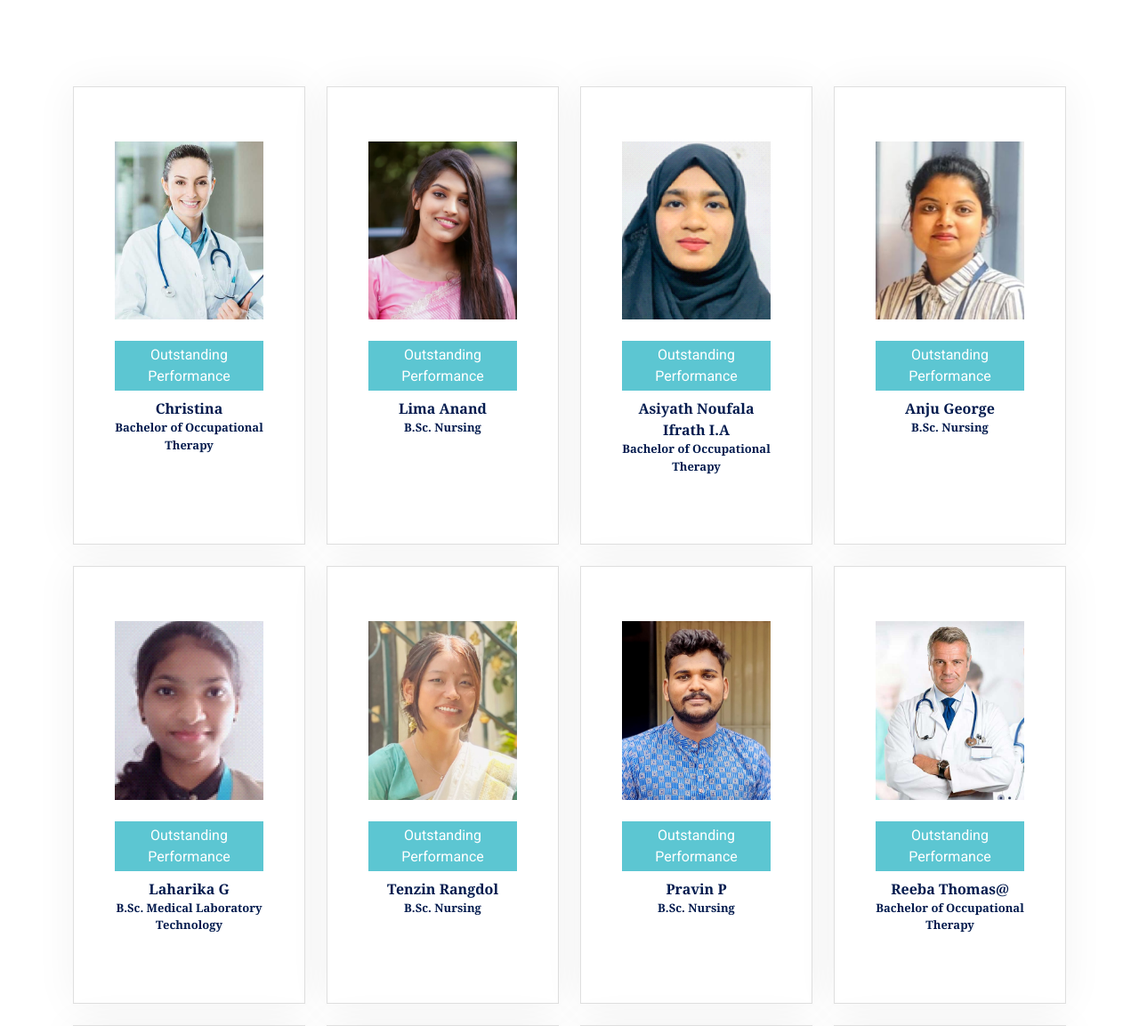
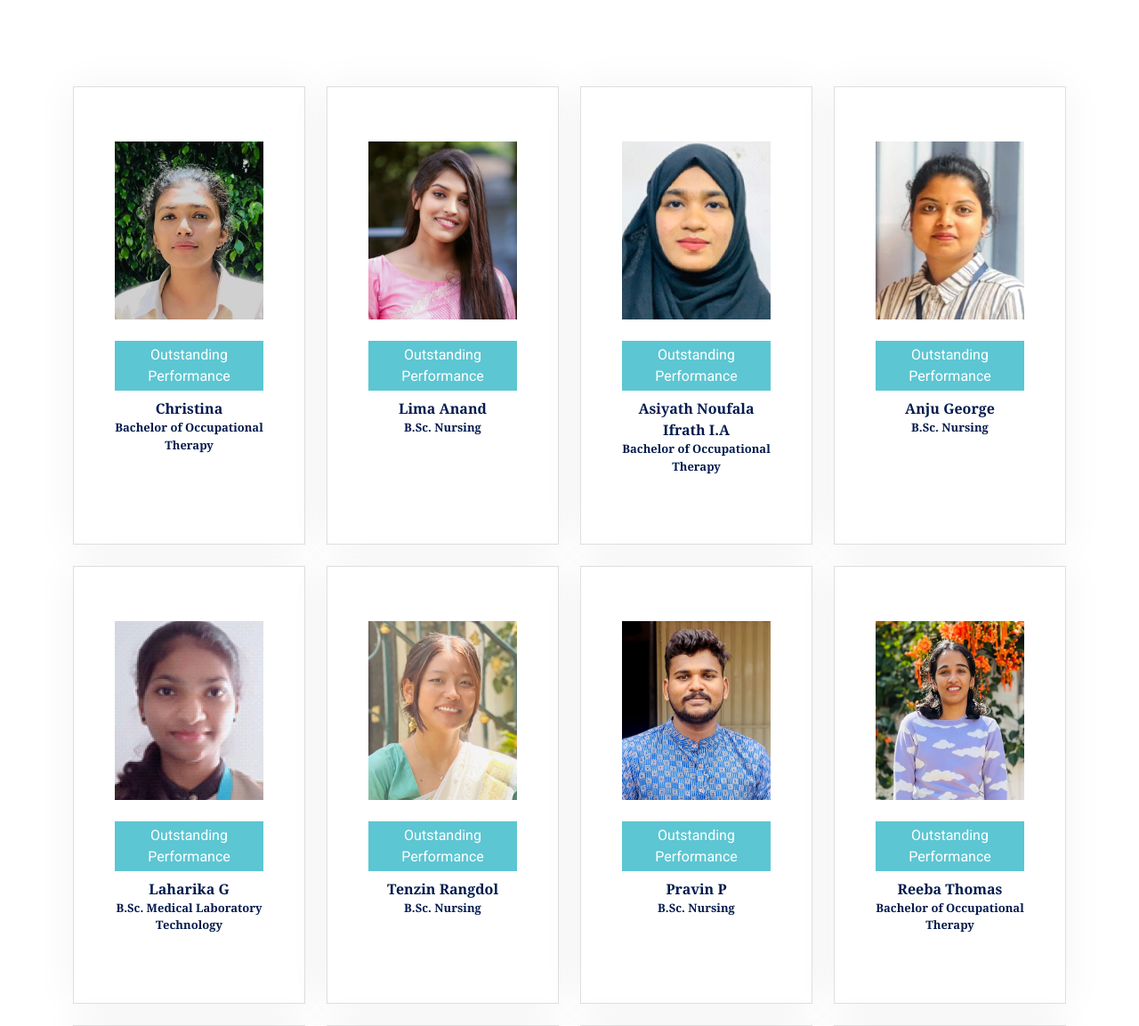
Before and after one commit to Hafis-jafoor/heritage-city-college-django, a Django app: page /testimonials/ in a window 1280 px wide. Shown: the part 1069-2222 px from the top of the page at 89% size. Run offline with Django 5.2, Linux system fonts and the light colour scheme; some libraries are stand-ins or nearby versions; some web fonts are replaced.

Commit message:
11/03/2024

```diff
--- a/heritage_city_college/templates/testimonials.html
+++ b/heritage_city_college/templates/testimonials.html
@@ -174,7 +174,7 @@
             <div class="col-lg-3 col-md-6 wow fadeInUp" data-wow-delay="0.1s">
                 <div class="card service-item">
                     <div class="card-body">
-                        <img src="{% static 'img/team-2.jpg' %}" class="img-fluid mb-4" alt="Pathology Testing">
+                        <img src="{% static 'img/christina.png' %}" class="img-fluid mb-4" alt="Pathology Testing">
                         <p class="mb-2 p-1 text-center" style="color: white; left: 0; width: 100%; background:#5CC6D2;">Outstanding Performance</p>
                         <p class="text-dark mb-0 text-center" style="font-family: Cambria, Cochin, Georgia, Times, 'Times New Roman', serif; font-weight: bold;">Christina </p>
                         <p class="text-dark mt-0 text-center" style="font-family: Cambria, Cochin, Georgia, Times, 'Times New Roman', serif; font-weight: bold; font-size: 13px;">Bachelor of Occupational Therapy</p>
@@ -254,9 +254,9 @@
             <div class="col-lg-3 col-md-6 wow fadeInUp" data-wow-delay="0.5s">
                 <div class="card service-item">
                     <div class="card-body">
-                        <img src="{% static 'img/team-3.jpg' %}" class="img-fluid mb-4" alt="Blood Tests">
+                        <img src="{% static 'img/reeba.png' %}" class="img-fluid mb-4" alt="Blood Tests">
                         <p class="mb-2 p-1 text-center" style="color: white; left: 0; width: 100%; background:#5CC6D2;">Outstanding Performance</p>
-                        <p class="text-dark mb-0 text-center" style="font-family: Cambria, Cochin, Georgia, Times, 'Times New Roman', serif; font-weight: bold;">Reeba Thomas@</p>
+                        <p class="text-dark mb-0 text-center" style="font-family: Cambria, Cochin, Georgia, Times, 'Times New Roman', serif; font-weight: bold;">Reeba Thomas</p>
                         <p class="text-dark mt-0 text-center" style="font-family: Cambria, Cochin, Georgia, Times, 'Times New Roman', serif; font-weight: bold; font-size: 13px;">Bachelor of Occupational Therapy</p>
                     </div>
                 </div>
```
Also changed, not shown: heritage_city_college/static/img/christina.png (added), heritage_city_college/static/img/reeba.png (added).
